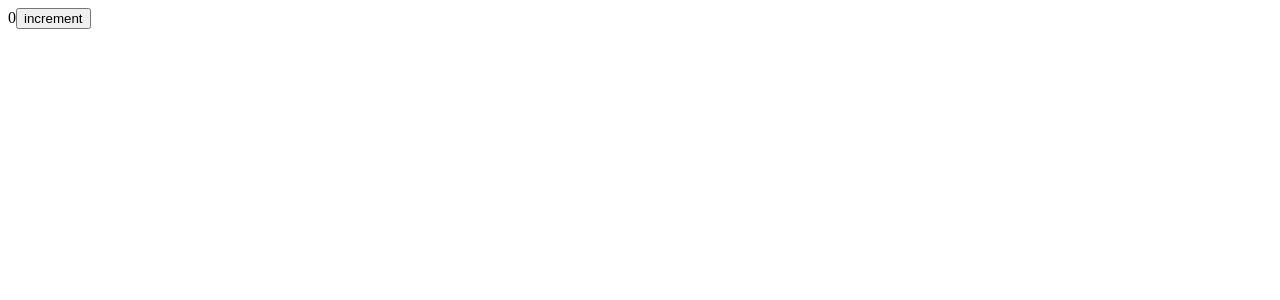
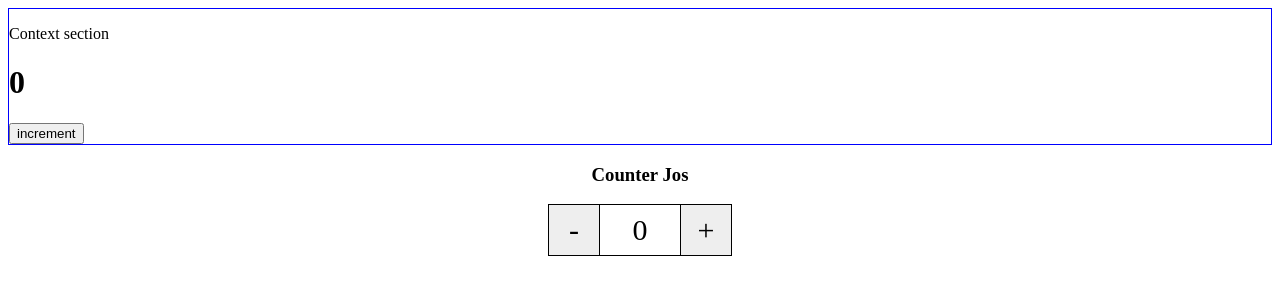
Before and after one commit to hdinjos/react-logic-sparated, a React (Create React App) app: page / in a window 1280 px wide. Shown: the top 300 px of the page. Built offline with nearby package versions, Linux system fonts and the light colour scheme.

Commit message:
change ui

```diff
--- a/src/App.js
+++ b/src/App.js
@@ -12,6 +12,7 @@ function App() {
   return (
     <CounterContext.Provider value={{ counter, increment }}>
       <RenderContext />
+      <QualitySelector />
     </CounterContext.Provider>
   );
 }
--- a/src/pages/RenderContext/index.js
+++ b/src/pages/RenderContext/index.js
@@ -1,10 +1,10 @@
-import { useContext } from "react";
 import { useCounterContext } from "../../App";
 const RenderContext = () => {
   const { counter, increment } = useCounterContext();
   return (
-    <div>
-      {counter}
+    <div style={{ border: "1px solid blue" }}>
+      <p>Context section</p>
+      <h1>{counter}</h1>
       <button onClick={() => increment()}>increment</button>
     </div>
   );
```
